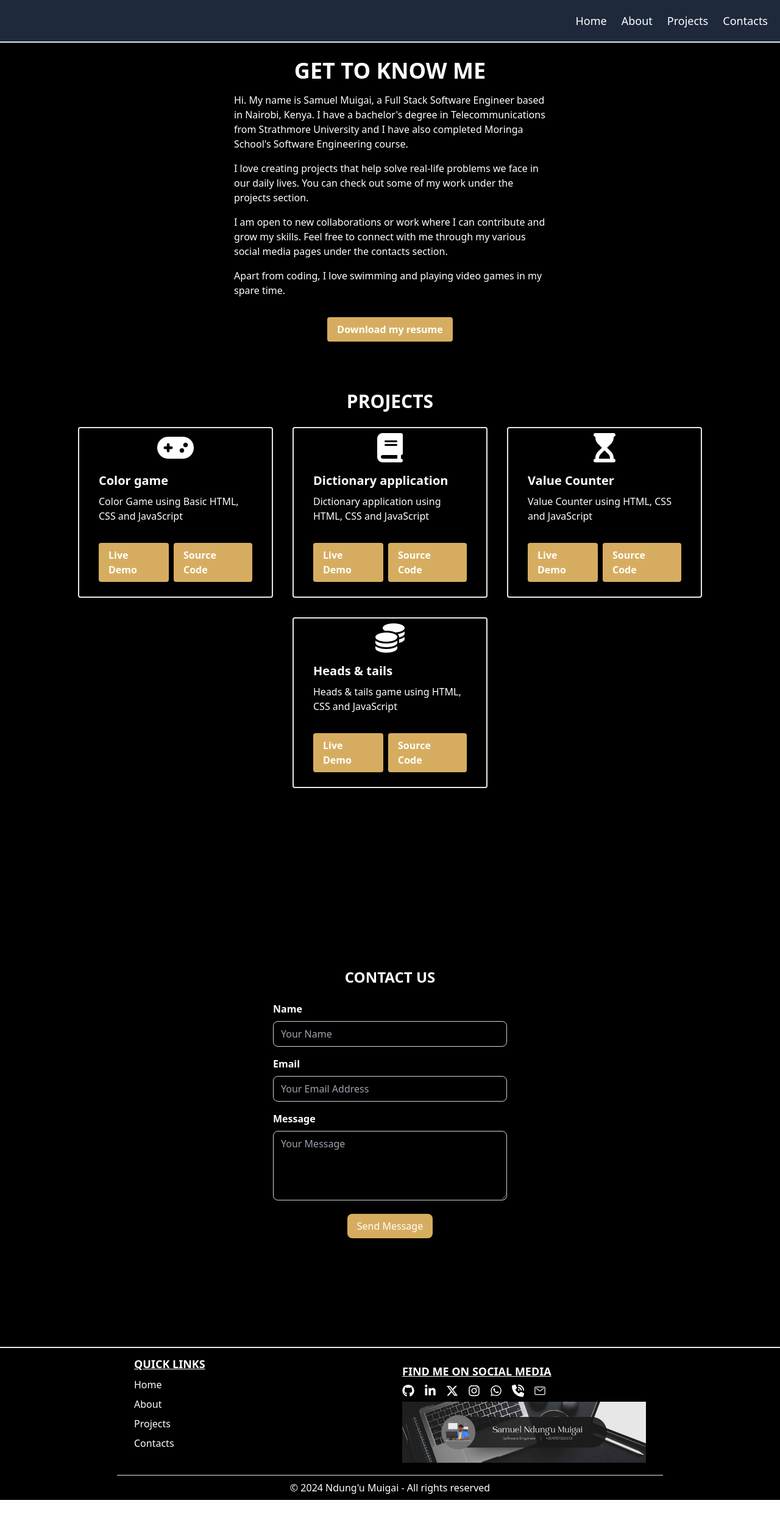
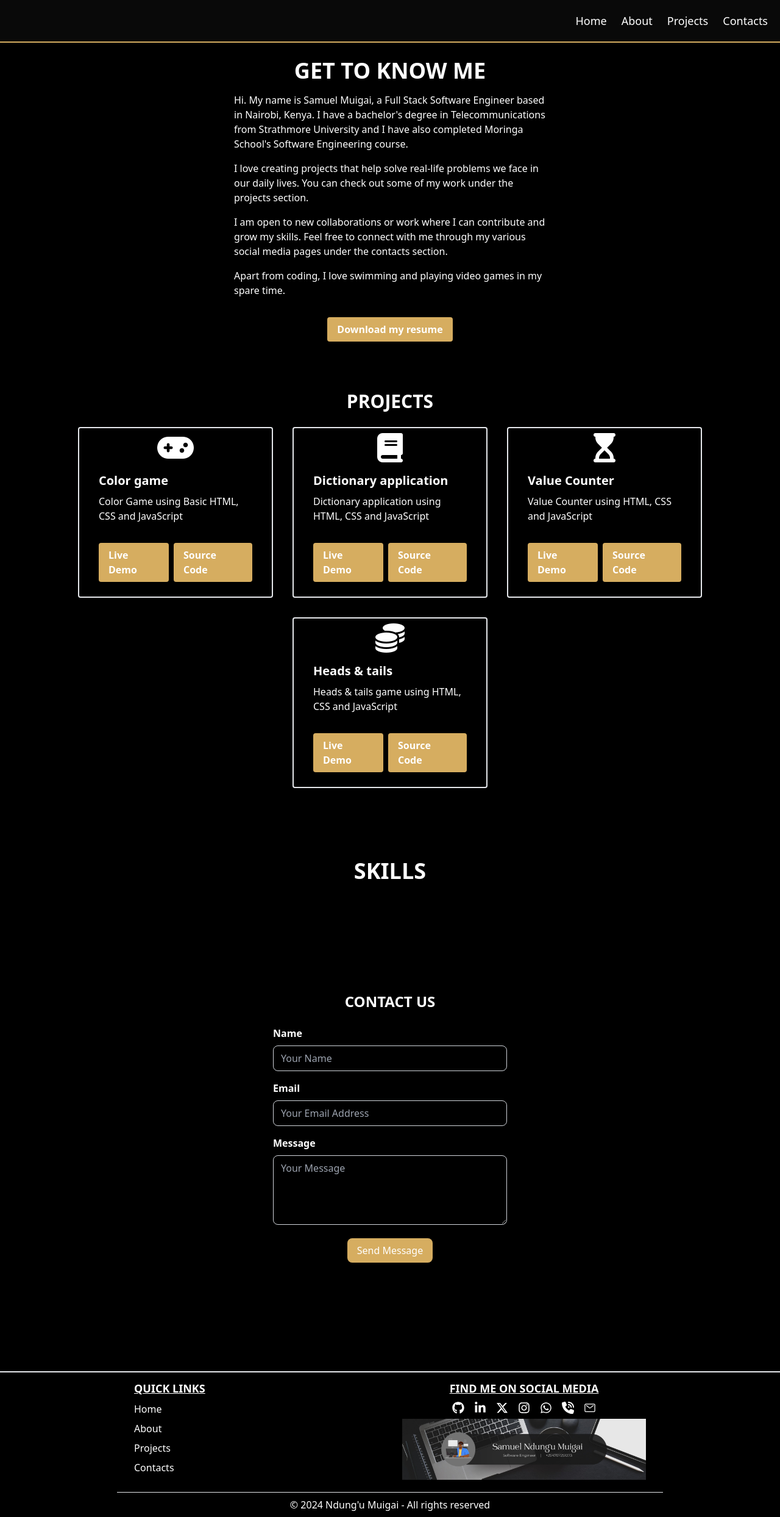
Before and after one commit to Ndungu-Muigai/new-portfolio, a React (Create React App) app: page /about in a window 1280 px wide. Shown: the whole page at 61% size. Before the commit the page ends 2459 px from the top, so only its background shows below. Built offline with nearby package versions, Linux system fonts and the light colour scheme; a web font is replaced by a local one.

Commit message:
Added the skills section and changed some styling

```diff
--- a/src/App.css
+++ b/src/App.css
@@ -5,10 +5,6 @@ a
 .button
 {
   @apply  bg-gold hover:text-black
-}
-.test
-{
-  @apply bg-new
 }
 .icon
 {
--- a/src/Components/Footer.js
+++ b/src/Components/Footer.js
@@ -20,8 +20,8 @@ const Footer = () => {
                     <Link to={"/contacts"}>Contacts</Link>
                 </div>
                 <div className="flex flex-col mx-2 md:mx-4 space-y-2">
-                    <h2 className="text-lg mt-3">Find me on social media</h2>
-                    <div className="flex flex-wrap mt-2 space-x-3 md:space-x-4">
+                    <h2 className="text-lg text-center">Find me on social media</h2>
+                    <div className="flex flex-wrap justify-center items-center mt-2 space-x-3 md:space-x-4">
                         <Link className="icon" to={"https://www.github.com/ndungu-muigai"} target="_blank" title="GitHub"><FaGithub /></Link>
                         <Link className="icon" to={"https://www.linkedin.com/in/samuel-muigai-560355224/"} target="_blank" title="LinkedIn"><FaLinkedinIn /></Link>
                         <Link className="icon" to={"https://www.twitter.com/MzeeMuigai"} target="_blank" title="X"><FaXTwitter /></Link>
--- a/src/Components/Navbar.js
+++ b/src/Components/Navbar.js
@@ -3,7 +3,7 @@ import { NavLink } from "react-router-dom"
 const Navbar = () =>
 {
     return (
-        <nav className=" bg-slate-800 border-b-2 flex flex-row p-5 text-base space-x-6 w-full fixed top-0 md:text-lg justify-end z-50">
+        <nav className=" bg-dark border-b-2 border-y-gold flex flex-row p-5 text-base space-x-6 w-full fixed top-0 md:text-lg justify-end z-50">
             <NavLink to="/" className="nav-links">Home</NavLink>
             <NavLink to="/about" className="nav-links">About</NavLink>
             <NavLink to="/about#projects" className="nav-links">Projects</NavLink>
--- a/src/Pages/About.js
+++ b/src/Pages/About.js
@@ -1,6 +1,7 @@
 import Navbar from "../Components/Navbar";
 import Footer from "../Components/Footer"
 import Projects from "./Projects";
+import Skills from "./Skills";
 import Contacts from "./Contacts"
 
 const About = () =>
@@ -30,6 +31,7 @@ const About = () =>
                 <button className="button font-bold mb-2 py-2 px-4 rounded md:mb-8" onClick={openPdfInNewWindow}>Download my resume</button>
             </div>
             <Projects/>
+            <Skills/>
             <Contacts/>
             <Footer/>
         </>
--- a/src/Pages/Contacts.js
+++ b/src/Pages/Contacts.js
@@ -1,5 +1,4 @@
 import React, { useState } from 'react';
-import Navbar from '../Components/Navbar';
 
 const Contacts = () =>
 {
@@ -20,7 +19,6 @@ const Contacts = () =>
 
     return (
         <>
-            <Navbar/>
             <div className="min-h-screen flex items-center justify-center">
                 <div className="p-8 rounded-lg shadow-lg w-full max-w-md">
                     <h1 className="text-2xl font-bold mb-6 text-center">Contact Us</h1>
--- /dev/null
+++ b/src/Pages/Skills.js
@@ -0,0 +1,10 @@
+const Skills = () =>
+{
+    return (
+        <>
+            <h1>Skills</h1>
+        </>
+     );
+}
+
+export default Skills;
--- a/tailwind.config.js
+++ b/tailwind.config.js
@@ -6,7 +6,7 @@ module.exports = {
     extend: {
       colors: {
         gold: '#D6AD60',
-        new: "#E5B80B",
+        dark: "#090909",
       },
     },
   },
```
